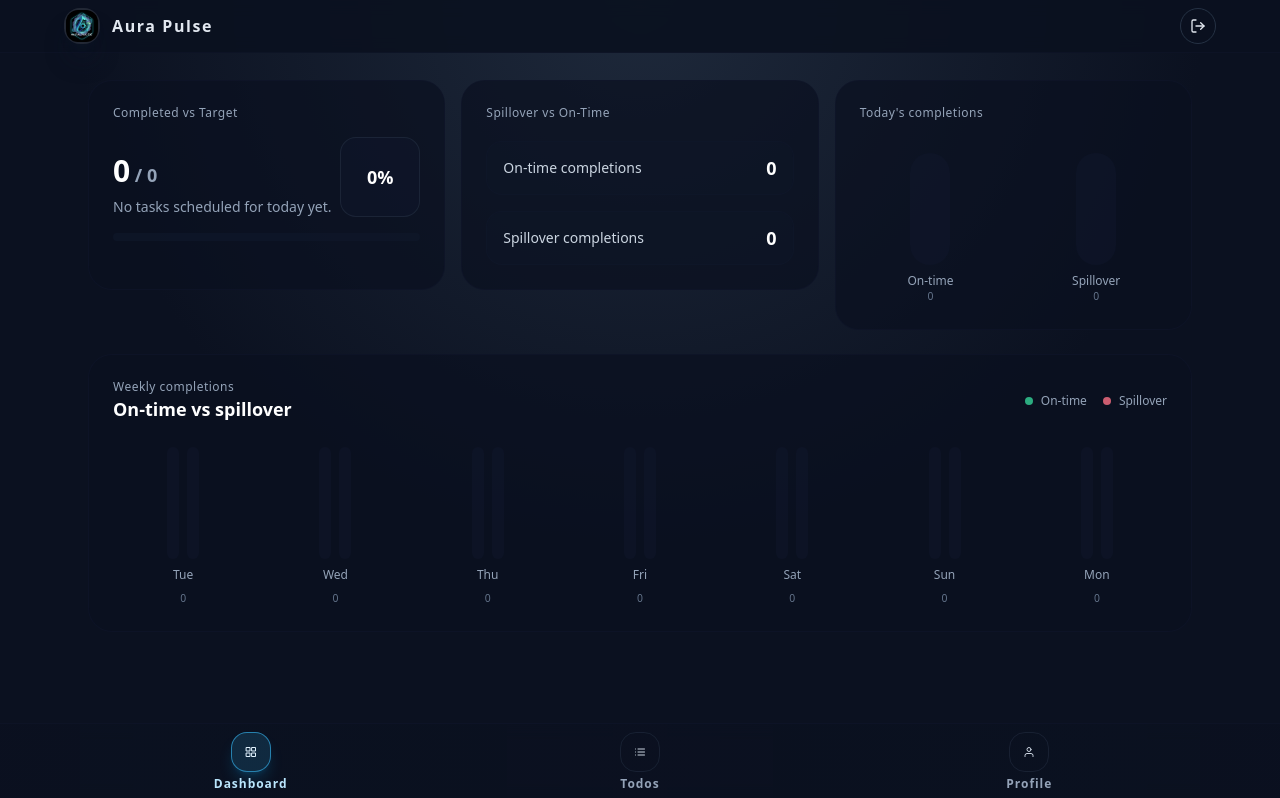
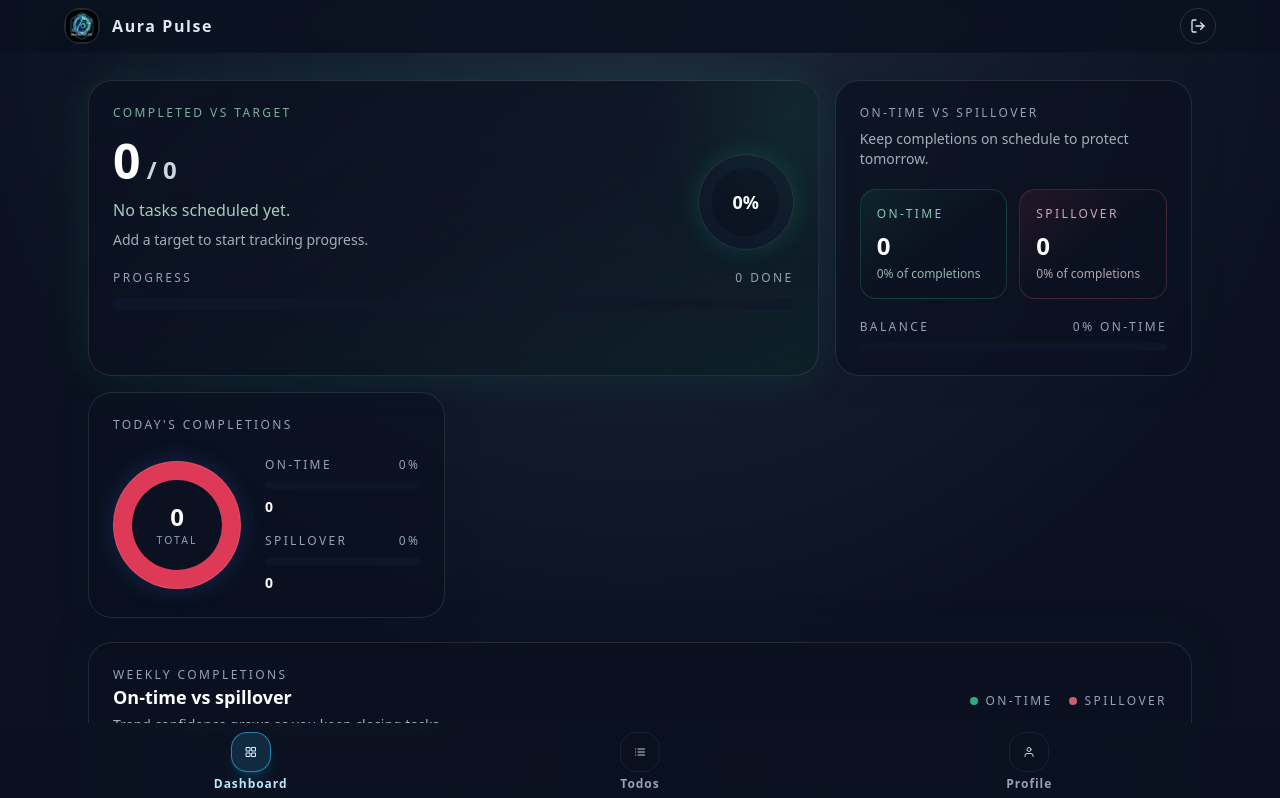
Before and after one commit to TheCoderAS/todo-tracker, a Next.js app: page / in a window 1280 px wide. Shown: the top 798 px of the page. Built offline with nearby package versions, Linux system fonts and the light colour scheme; no server answers; the database is empty; sample sign-in values are in the browser's storage.

Commit message:
Revamp dashboard completion insights

```diff
--- a/src/components/dashboard/CompletedTargetCard.tsx
+++ b/src/components/dashboard/CompletedTargetCard.tsx
@@ -17,35 +17,61 @@ export default function CompletedTargetCard({
     if (target <= 0) return 0;
     return Math.min((completed / target) * 100, 100);
   }, [completed, target]);
+  const statusMessage = useMemo(() => {
+    if (target <= 0) return "No tasks scheduled yet.";
+    if (progress >= 100) return "Crushed today’s plan.";
+    if (progress >= 75) return "Ahead of today’s plan.";
+    if (progress >= 45) return "Stay on track.";
+    return "Build momentum this morning.";
+  }, [progress, target]);
+  const badgeStyle = useMemo(() => {
+    const angle = Math.round(progress * 3.6);
+    return {
+      background: `conic-gradient(from 210deg, rgba(16,185,129,0.95) 0deg ${angle}deg, rgba(15,23,42,0.7) ${angle}deg 360deg)`
+    };
+  }, [progress]);
 
   return (
-    <div className="rounded-3xl border border-slate-900/60 bg-slate-950/70 p-6">
-      <p className="text-xs tracking-[0.04em] text-slate-400">
+    <div className="group relative overflow-hidden rounded-3xl border border-white/10 bg-gradient-to-br from-slate-950/90 via-slate-950/70 to-emerald-950/30 p-6 shadow-[0_0_40px_rgba(16,185,129,0.12)] transition-all duration-500 hover:-translate-y-1 hover:shadow-[0_0_55px_rgba(16,185,129,0.2)] lg:col-span-2">
+      <div className="absolute -right-12 -top-10 h-32 w-32 rounded-full bg-emerald-400/20 blur-3xl transition-opacity duration-500 group-hover:opacity-90" />
+      <p className="text-xs uppercase tracking-[0.2em] text-emerald-200/70">
         Completed vs Target
       </p>
-      <div className="mt-4 flex items-end justify-between">
+      <div className="mt-4 flex flex-wrap items-end justify-between gap-6">
         <div>
-          <p className="text-3xl font-semibold text-white">
+          <p className="text-4xl font-semibold text-white sm:text-5xl">
             {completed}
-            <span className="text-lg text-slate-400"> / {target}</span>
+            <span className="text-2xl text-slate-300"> / {target}</span>
           </p>
-          <p className="mt-2 text-sm text-slate-400">
+          <p className="mt-3 text-base font-medium text-emerald-100/80">
+            {statusMessage}
+          </p>
+          <p className="mt-2 text-sm text-slate-300/80">
             {target > 0
-              ? `${Math.round(progress)}% of today's plan`
-              : "No tasks scheduled for today yet."}
+              ? `${Math.round(progress)}% of today’s plan`
+              : "Add a target to start tracking progress."}
           </p>
         </div>
-        <div className="flex h-20 w-20 items-center justify-center rounded-2xl border border-slate-800/80 bg-slate-900/60">
-          <span className="text-lg font-semibold text-white">
+        <div
+          className="flex h-24 w-24 items-center justify-center rounded-full border border-white/10 bg-slate-950/70 shadow-[0_0_25px_rgba(16,185,129,0.2)]"
+          style={badgeStyle}
+        >
+          <div className="flex h-[72%] w-[72%] items-center justify-center rounded-full bg-slate-950 text-lg font-semibold text-white">
             {target > 0 ? Math.round(progress) : 0}%
-          </span>
+          </div>
         </div>
       </div>
-      <div className="mt-4 h-2 w-full overflow-hidden rounded-full bg-slate-900/70">
-        <div
-          className="h-full rounded-full bg-emerald-400/80 transition-all"
-          style={{ width: `${progress}%` }}
-        />
+      <div className="mt-5">
+        <div className="flex items-center justify-between text-xs uppercase tracking-[0.2em] text-slate-400">
+          <span>Progress</span>
+          <span>{completed} done</span>
+        </div>
+        <div className="mt-3 h-3 w-full overflow-hidden rounded-full bg-slate-900/80">
+          <div
+            className="h-full rounded-full bg-gradient-to-r from-emerald-400 via-teal-300 to-emerald-200 shadow-[0_0_18px_rgba(16,185,129,0.45)] transition-all duration-700"
+            style={{ width: `${progress}%` }}
+          />
+        </div>
       </div>
       {loading ? (
         <p className="mt-3 text-xs uppercase tracking-[0.12em] text-slate-500">
--- a/src/components/dashboard/SpilloverSummaryCard.tsx
+++ b/src/components/dashboard/SpilloverSummaryCard.tsx
@@ -9,19 +9,48 @@ export default function SpilloverSummaryCard({
   onTime,
   spillover
 }: SpilloverSummaryCardProps) {
+  const total = Math.max(1, onTime + spillover);
+  const onTimePercent = Math.round((onTime / total) * 100);
+  const spilloverPercent = Math.round((spillover / total) * 100);
+
   return (
-    <div className="rounded-3xl border border-slate-900/60 bg-slate-950/70 p-6">
-      <p className="text-xs tracking-[0.04em] text-slate-400">
-        Spillover vs On-Time
+    <div className="group rounded-3xl border border-white/10 bg-slate-950/70 p-6 shadow-[0_0_30px_rgba(15,23,42,0.35)] transition-all duration-500 hover:-translate-y-1 hover:shadow-[0_0_40px_rgba(56,189,248,0.15)]">
+      <p className="text-xs uppercase tracking-[0.2em] text-slate-400">
+        On-time vs Spillover
       </p>
-      <div className="mt-5 grid gap-4 text-sm text-slate-300">
-        <div className="flex items-center justify-between rounded-2xl border border-slate-900/80 bg-slate-900/40 px-4 py-3">
-          <span>On-time completions</span>
-          <span className="text-lg font-semibold text-white">{onTime}</span>
+      <p className="mt-2 text-sm text-slate-300/80">
+        Keep completions on schedule to protect tomorrow.
+      </p>
+      <div className="mt-5 grid gap-3 sm:grid-cols-2">
+        <div className="rounded-2xl border border-emerald-400/20 bg-gradient-to-br from-emerald-500/10 via-slate-950/70 to-transparent p-4 transition-all duration-500 hover:shadow-[0_0_25px_rgba(16,185,129,0.25)]">
+          <p className="text-xs uppercase tracking-[0.2em] text-emerald-200/80">
+            On-time
+          </p>
+          <p className="mt-2 text-2xl font-semibold text-white">{onTime}</p>
+          <p className="mt-1 text-xs text-emerald-100/70">
+            {onTimePercent}% of completions
+          </p>
         </div>
-        <div className="flex items-center justify-between rounded-2xl border border-slate-900/80 bg-slate-900/40 px-4 py-3">
-          <span>Spillover completions</span>
-          <span className="text-lg font-semibold text-white">{spillover}</span>
+        <div className="rounded-2xl border border-rose-400/20 bg-gradient-to-br from-rose-500/10 via-slate-950/70 to-transparent p-4 transition-all duration-500 hover:shadow-[0_0_25px_rgba(244,63,94,0.2)]">
+          <p className="text-xs uppercase tracking-[0.2em] text-rose-200/80">
+            Spillover
+          </p>
+          <p className="mt-2 text-2xl font-semibold text-white">{spillover}</p>
+          <p className="mt-1 text-xs text-rose-100/70">
+            {spilloverPercent}% of completions
+          </p>
+        </div>
+      </div>
+      <div className="mt-5">
+        <div className="flex items-center justify-between text-xs uppercase tracking-[0.2em] text-slate-400">
+          <span>Balance</span>
+          <span>{onTimePercent}% on-time</span>
+        </div>
+        <div className="mt-2 h-2 w-full overflow-hidden rounded-full bg-slate-900/80">
+          <div
+            className="h-full rounded-full bg-gradient-to-r from-emerald-400 to-emerald-200 transition-all duration-700"
+            style={{ width: `${onTimePercent}%` }}
+          />
         </div>
       </div>
     </div>
--- a/src/components/dashboard/WeeklyCompletionChart.tsx
+++ b/src/components/dashboard/WeeklyCompletionChart.tsx
@@ -11,35 +11,60 @@ export default function WeeklyCompletionChart({
   onTime,
   spillover
 }: WeeklyCompletionChartProps) {
-  const maxCompletion = useMemo(() => {
-    return Math.max(1, onTime, spillover);
+  const total = useMemo(() => {
+    return Math.max(1, onTime + spillover);
   }, [onTime, spillover]);
+  const onTimePercent = Math.round((onTime / total) * 100);
+  const spilloverPercent = Math.round((spillover / total) * 100);
+  const donutStyle = useMemo(() => {
+    const onTimeAngle = Math.round((onTime / total) * 360);
+    return {
+      background: `conic-gradient(from 180deg, rgba(16,185,129,0.95) 0deg ${onTimeAngle}deg, rgba(244,63,94,0.9) ${onTimeAngle}deg 360deg)`
+    };
+  }, [onTime, total]);
 
   return (
-    <div className="rounded-3xl border border-slate-900/60 bg-slate-950/70 p-6 lg:col-span-1 lg:row-span-2">
-      <p className="text-xs tracking-[0.04em] text-slate-400">Today&apos;s completions</p>
-      <div className="mt-6 flex h-40 items-end justify-between gap-6">
-        {[
-          { label: "On-time", value: onTime, color: "bg-emerald-400/80" },
-          { label: "Spillover", value: spillover, color: "bg-rose-400/80" }
-        ].map((item) => {
-          const height = (item.value / maxCompletion) * 100;
-          return (
-            <div key={item.label} className="flex flex-1 flex-col items-center">
-              <div className="flex h-28 items-end justify-center">
-                <div className="flex h-full w-10 items-end rounded-full bg-slate-900/60">
-                  <div
-                    className={`w-full rounded-full ${item.color}`}
-                    style={{ height: `${height}%` }}
-                    title={`${item.value} ${item.label.toLowerCase()} completions`}
-                  />
-                </div>
-              </div>
-              <div className="mt-2 text-center text-xs text-slate-400">{item.label}</div>
-              <div className="text-center text-[0.65rem] text-slate-500">{item.value}</div>
+    <div className="group rounded-3xl border border-white/10 bg-slate-950/70 p-6 shadow-[0_0_30px_rgba(15,23,42,0.35)] transition-all duration-500 hover:-translate-y-1 hover:shadow-[0_0_40px_rgba(59,130,246,0.15)]">
+      <p className="text-xs uppercase tracking-[0.2em] text-slate-400">
+        Today&apos;s completions
+      </p>
+      <div className="mt-6 flex flex-wrap items-center justify-between gap-6">
+        <div className="relative flex h-32 w-32 items-center justify-center rounded-full border border-white/10 bg-slate-950/70 shadow-[0_0_25px_rgba(59,130,246,0.2)] transition-transform duration-700 group-hover:scale-[1.02]" style={donutStyle}>
+          <div className="flex h-[72%] w-[72%] flex-col items-center justify-center rounded-full bg-slate-950 text-center">
+            <span className="text-2xl font-semibold text-white">{onTime + spillover}</span>
+            <span className="text-[0.65rem] uppercase tracking-[0.2em] text-slate-400">
+              Total
+            </span>
+          </div>
+        </div>
+        <div className="flex flex-1 flex-col gap-4 text-sm text-slate-300">
+          <div>
+            <div className="flex items-center justify-between text-xs uppercase tracking-[0.2em] text-slate-400">
+              <span>On-time</span>
+              <span>{onTimePercent}%</span>
             </div>
-          );
-        })}
+            <div className="mt-2 h-2 w-full overflow-hidden rounded-full bg-slate-900/80">
+              <div
+                className="h-full rounded-full bg-gradient-to-r from-emerald-400 to-emerald-200 transition-all duration-700"
+                style={{ width: `${onTimePercent}%` }}
+              />
+            </div>
+            <p className="mt-2 text-sm font-semibold text-white">{onTime}</p>
+          </div>
+          <div>
+            <div className="flex items-center justify-between text-xs uppercase tracking-[0.2em] text-slate-400">
+              <span>Spillover</span>
+              <span>{spilloverPercent}%</span>
+            </div>
+            <div className="mt-2 h-2 w-full overflow-hidden rounded-full bg-slate-900/80">
+              <div
+                className="h-full rounded-full bg-gradient-to-r from-rose-400 to-rose-200 transition-all duration-700"
+                style={{ width: `${spilloverPercent}%` }}
+              />
+            </div>
+            <p className="mt-2 text-sm font-semibold text-white">{spillover}</p>
+          </div>
+        </div>
       </div>
     </div>
   );
--- a/src/components/dashboard/WeeklyCompletionSpilloverChart.tsx
+++ b/src/components/dashboard/WeeklyCompletionSpilloverChart.tsx
@@ -23,13 +23,16 @@ export default function WeeklyCompletionSpilloverChart({
   }, [data]);
 
   return (
-    <div className="rounded-3xl border border-slate-900/60 bg-slate-950/70 p-6">
-      <div className="flex items-center justify-between">
+    <div className="rounded-3xl border border-white/10 bg-slate-950/70 p-6 shadow-[0_0_40px_rgba(15,23,42,0.35)]">
+      <div className="flex flex-wrap items-center justify-between gap-4">
         <div>
-          <p className="text-xs tracking-[0.04em] text-slate-400">Weekly completions</p>
+          <p className="text-xs uppercase tracking-[0.2em] text-slate-400">Weekly completions</p>
           <p className="text-lg font-semibold text-white">On-time vs spillover</p>
+          <p className="mt-1 text-sm text-slate-300/80">
+            Trend confidence grows as you keep closing tasks.
+          </p>
         </div>
-        <div className="flex items-center gap-4 text-xs text-slate-400">
+        <div className="flex items-center gap-4 text-xs uppercase tracking-[0.2em] text-slate-400">
           <span className="flex items-center gap-2">
             <span className="h-2 w-2 rounded-full bg-emerald-400/80" />
             On-time
@@ -40,35 +43,58 @@ export default function WeeklyCompletionSpilloverChart({
           </span>
         </div>
       </div>
-      <div className="mt-6 grid grid-cols-7 gap-3">
+      <div className="relative mt-6">
+        <div className="pointer-events-none absolute inset-0 flex flex-col justify-between text-[0.65rem] text-slate-600">
+          <div className="flex items-center justify-between">
+            <span>{maxCompletion}</span>
+            <span className="h-px flex-1 bg-white/5" />
+          </div>
+          <div className="flex items-center justify-between">
+            <span>{Math.round(maxCompletion / 2)}</span>
+            <span className="h-px flex-1 bg-white/5" />
+          </div>
+          <div className="flex items-center justify-between">
+            <span>0</span>
+            <span className="h-px flex-1 bg-white/5" />
+          </div>
+        </div>
+        <div className="relative z-10 grid grid-cols-7 gap-3 pt-3">
           {data.map((entry) => {
             const total = entry.onTime + entry.spillover;
-          const onTimeHeight = (entry.onTime / maxCompletion) * 100;
-          const spilloverHeight = (entry.spillover / maxCompletion) * 100;
+            const onTimeHeight = Math.max((entry.onTime / maxCompletion) * 100, 4);
+            const spilloverHeight = Math.max((entry.spillover / maxCompletion) * 100, 4);
+            const isEmpty = total === 0;
             return (
               <div key={entry.date.toISOString()} className="flex flex-col items-center gap-2">
-              <div className="flex h-28 w-full items-end justify-center gap-2">
-                <div className="flex h-full w-3 items-end rounded-full bg-slate-900/60">
+                <div className="flex h-32 w-full items-end justify-center gap-2">
+                  <div className="flex h-full w-4 items-end rounded-full bg-slate-900/60">
                     <div
-                    className="w-full rounded-full bg-emerald-400/80"
+                      className={`w-full rounded-full bg-emerald-400/80 transition-all duration-700 ${
+                        isEmpty ? "opacity-30" : ""
+                      }`}
                       style={{ height: `${onTimeHeight}%` }}
                       title={`${entry.onTime} on-time completions`}
                     />
                   </div>
-                <div className="flex h-full w-3 items-end rounded-full bg-slate-900/60">
+                  <div className="flex h-full w-4 items-end rounded-full bg-slate-900/60">
                     <div
-                    className="w-full rounded-full bg-rose-400/80"
+                      className={`w-full rounded-full bg-rose-400/80 transition-all duration-700 ${
+                        isEmpty ? "opacity-30" : ""
+                      }`}
                       style={{ height: `${spilloverHeight}%` }}
                       title={`${entry.spillover} spillover completions`}
                     />
                   </div>
                 </div>
                 <div className="text-xs text-slate-400">{formatDay(entry.date)}</div>
-              <div className="text-[0.65rem] text-slate-500">{total}</div>
+                <div className="text-[0.65rem] text-slate-500">
+                  {isEmpty ? "—" : total}
+                </div>
               </div>
             );
           })}
         </div>
       </div>
+    </div>
   );
 }
```
Lines whose indentation alone changed are shown as unchanged.
